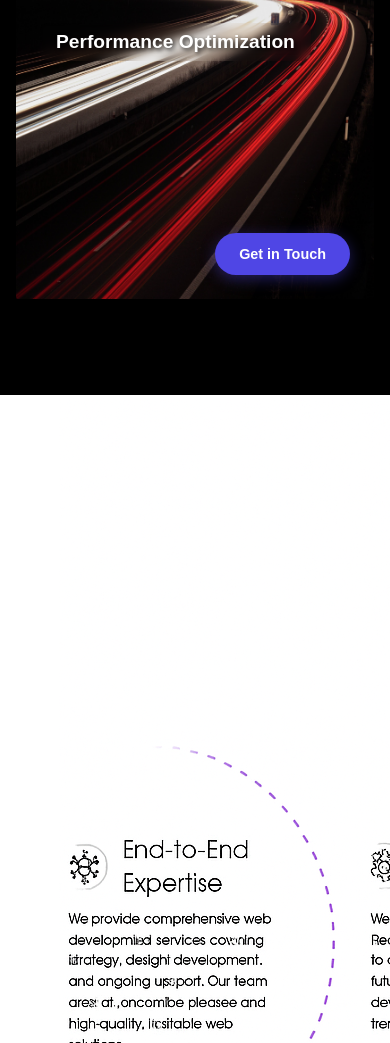
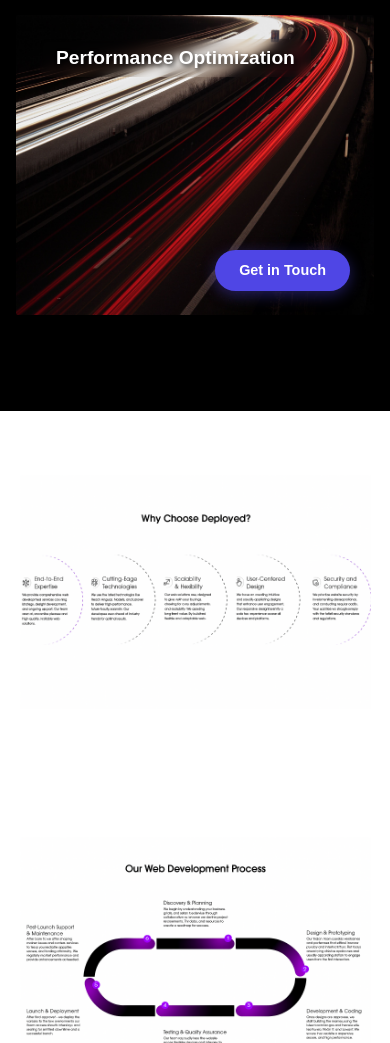
Before and after one commit to Daniyal323/Deployed, a Django app: page /services/website-development/ in a window 390 px wide; the page is wider, and only the part inside the window is pictured. Shown: the part 5457-6500 px from the top of that part. Run offline with Django 5.2, Linux system fonts and the light colour scheme; some libraries are stand-ins or nearby versions.

Commit message:
web_development_responsivness

```diff
--- a/templates/base.html
+++ b/templates/base.html
@@ -67,7 +67,7 @@
         /* Responsive adjustments */
         @media (max-width: 768px) {
             .fixed-cta-button {
-                right: 15px;
+                right: -79px;
                 padding: 0.8rem 1.2rem;
                 font-size: 0.9rem;
                 min-width: 160px;
@@ -76,7 +76,7 @@
 
         @media (max-width: 480px) {
             .fixed-cta-button {
-                right: 10px;
+                right: -79px;
                 padding: 0.7rem 1rem;
                 font-size: 0.85rem;
                 min-width: 140px;
--- a/templates/includes/navbar.html
+++ b/templates/includes/navbar.html
@@ -1,7 +1,8 @@
 {% load static %}
 <nav class="navbar" id="navbar">
     <div class="navbar-left">
-        <div class="logo-container">
+        <!-- <div class="logo-container"> -->
+            <a href="{% url 'main:home' %}" class="logo-container" style="text-decoration: none;">
             <img src="{% static 'images/deployed-logo-blur.png' %}" alt="Deployed Logo" class="logo-image">
             <div class="logo">Deployed</div>
         </div>
@@ -10,7 +11,7 @@
                 <input type="checkbox" id="themeToggle">
                 <span class="slider"></span>
             </label>
-        </div>
+        <!-- </div> -->
     </div>
 
     <!-- Desktop Navigation -->
--- a/templates/main/services/web_development.html
+++ b/templates/main/services/web_development.html
@@ -8,6 +8,7 @@
 /* Add font family to all elements */
 * {
     font-family: Arial, sans-serif;
+    box-sizing: border-box;
 }
 
 /* Hero Section Styles */
@@ -730,9 +731,20 @@
 
 .full-image{
     background: white;
+    padding: 2rem 0;
+    display: flex;
+    justify-content: center;
+    align-items: center;
+    overflow: hidden;
 }
 .full-image img{
-    margin-left: 15%;
+    /* margin-left: 15%; */
+    width: 90%;
+    max-width: 1400px;
+    height: auto;
+    object-fit: contain;
+    display: block;
+    margin: 0 auto;
 }
 
 /* Industries Section - Updated */
```
Also changed, not shown: other parts of templates/main/services/web_development.html (+54 -26 lines), 1 other file.
